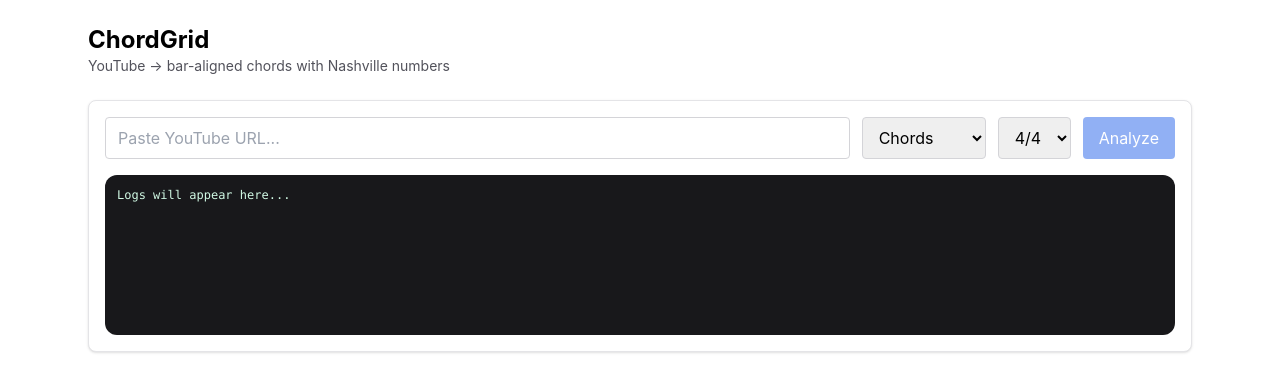
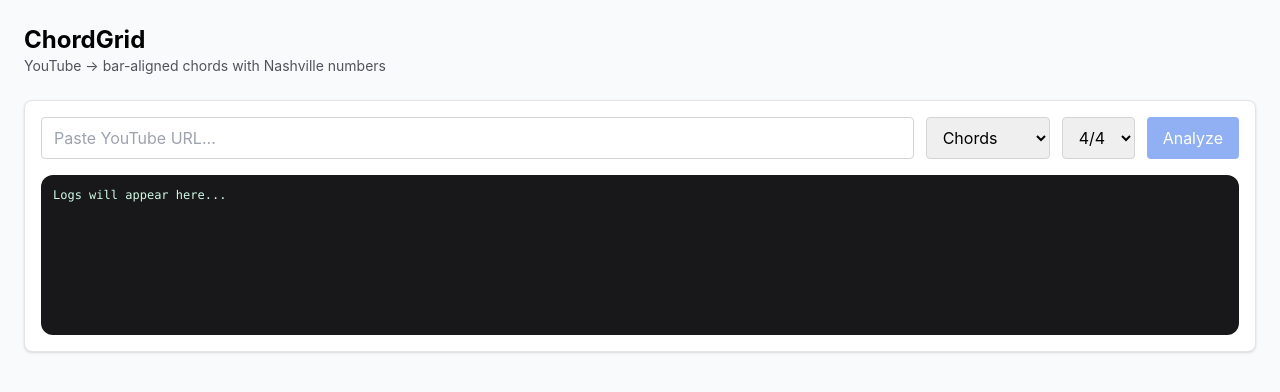
Before and after one commit to masterbrent/chordgrid, a React (Vite) app in the folder renderer/: page / in a window 1280 px wide. Shown: the top 392 px of the page. Built offline with nearby package versions, Linux system fonts and the light colour scheme.

Commit message:
Improve header layout and make display mode toggle more visible

```diff
--- a/renderer/src/App.jsx
+++ b/renderer/src/App.jsx
@@ -87,43 +87,44 @@
   }
 
   return (
-    <div className="max-w-6xl mx-auto p-6 space-y-6">
-      <header className="flex items-center justify-between">
-        <div>
-          <h1 className="text-2xl font-bold">ChordGrid</h1>
-          <p className="text-sm text-zinc-600">YouTube → bar-aligned chords with Nashville numbers</p>
-        </div>
-        <div className="text-right space-y-2">
-          {result && result.mode === 'chords' && (
-            <div className="flex gap-2 justify-end">
-              <button
-                onClick={() => setDisplayMode('chords')}
-                className={`px-3 py-1 text-sm rounded ${displayMode === 'chords' ? 'bg-blue-600 text-white' : 'bg-zinc-200 text-zinc-700'}`}
-              >
-                Chords
-              </button>
-              <button
-                onClick={() => setDisplayMode('degrees')}
-                className={`px-3 py-1 text-sm rounded ${displayMode === 'degrees' ? 'bg-blue-600 text-white' : 'bg-zinc-200 text-zinc-700'}`}
-              >
-                Degrees
-              </button>
-              <button
-                onClick={() => setDisplayMode('both')}
-                className={`px-3 py-1 text-sm rounded ${displayMode === 'both' ? 'bg-blue-600 text-white' : 'bg-zinc-200 text-zinc-700'}`}
-              >
-                Both
-              </button>
-            </div>
-          )}
+    <div className="max-w-7xl mx-auto p-4 sm:p-6 space-y-6">
+      <header className="space-y-4">
+        <div className="flex items-center justify-between">
+          <div>
+            <h1 className="text-2xl font-bold">ChordGrid</h1>
+            <p className="text-sm text-zinc-600">YouTube → bar-aligned chords with Nashville numbers</p>
+          </div>
           {meta && (
-            <div className="text-sm text-zinc-600">
+            <div className="text-sm text-zinc-600 hidden sm:block">
               <span className="mr-3">BPM: <b>{meta.bpm}</b></span>
               <span className="mr-3">Key: <b>{meta.keyText}</b></span>
               <span>Time: <b>{meta.time}</b></span>
             </div>
           )}
         </div>
+        {result && result.mode === 'chords' && (
+          <div className="flex gap-2 items-center">
+            <span className="text-sm font-medium text-zinc-600 mr-2">Display:</span>
+            <button
+              onClick={() => setDisplayMode('chords')}
+              className={`px-4 py-2 text-sm font-medium rounded-lg transition ${displayMode === 'chords' ? 'bg-blue-600 text-white shadow-sm' : 'bg-white text-zinc-700 border border-zinc-300 hover:bg-zinc-50'}`}
+            >
+              Chords Only
+            </button>
+            <button
+              onClick={() => setDisplayMode('degrees')}
+              className={`px-4 py-2 text-sm font-medium rounded-lg transition ${displayMode === 'degrees' ? 'bg-blue-600 text-white shadow-sm' : 'bg-white text-zinc-700 border border-zinc-300 hover:bg-zinc-50'}`}
+            >
+              Degrees Only
+            </button>
+            <button
+              onClick={() => setDisplayMode('both')}
+              className={`px-4 py-2 text-sm font-medium rounded-lg transition ${displayMode === 'both' ? 'bg-blue-600 text-white shadow-sm' : 'bg-white text-zinc-700 border border-zinc-300 hover:bg-zinc-50'}`}
+            >
+              Both
+            </button>
+          </div>
+        )}
       </header>
 
       <section className="card">
--- a/renderer/src/index.css
+++ b/renderer/src/index.css
@@ -4,11 +4,17 @@
 
 body {
   margin: 0;
+  padding: 0;
   font-family: -apple-system, BlinkMacSystemFont, 'Segoe UI', 'Roboto', 'Oxygen',
     'Ubuntu', 'Cantarell', 'Fira Sans', 'Droid Sans', 'Helvetica Neue',
     sans-serif;
   -webkit-font-smoothing: antialiased;
   -moz-osx-font-smoothing: grayscale;
+  background-color: #f9fafb;
+}
+
+#root {
+  min-height: 100vh;
 }
 
 .card {
```
